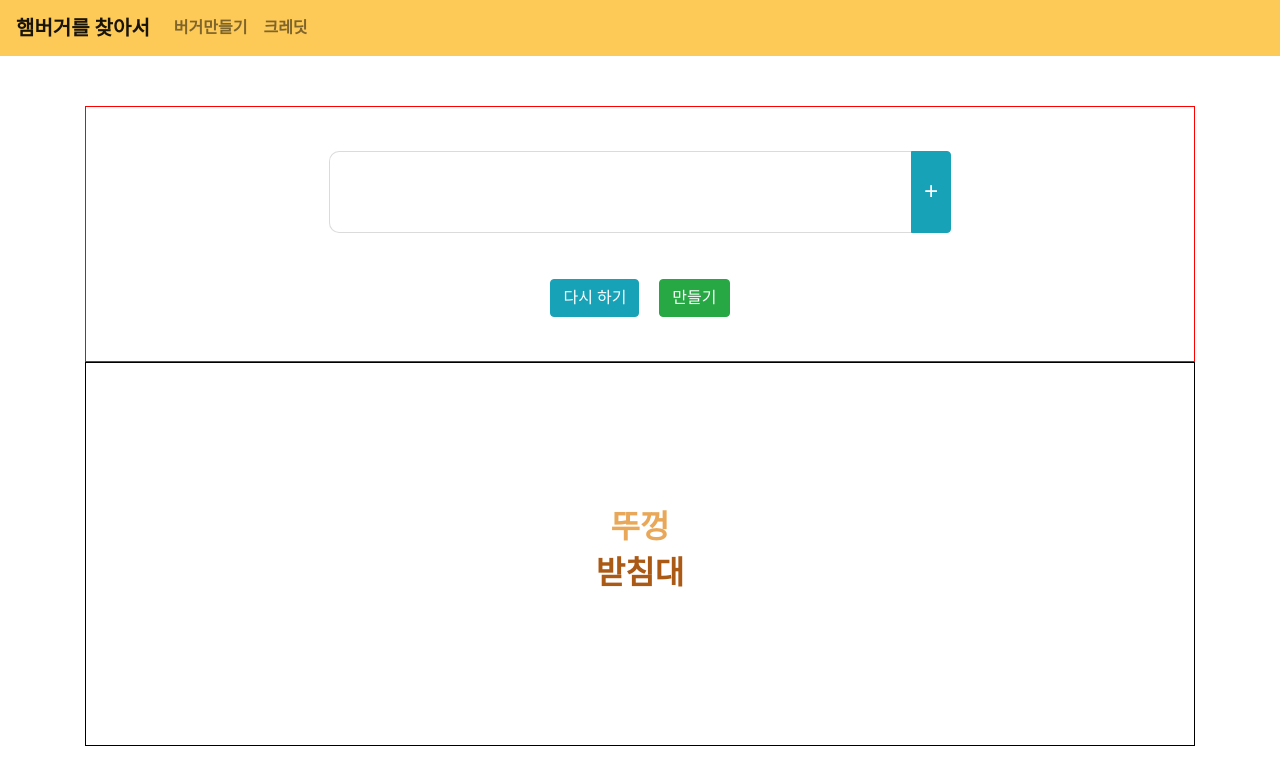
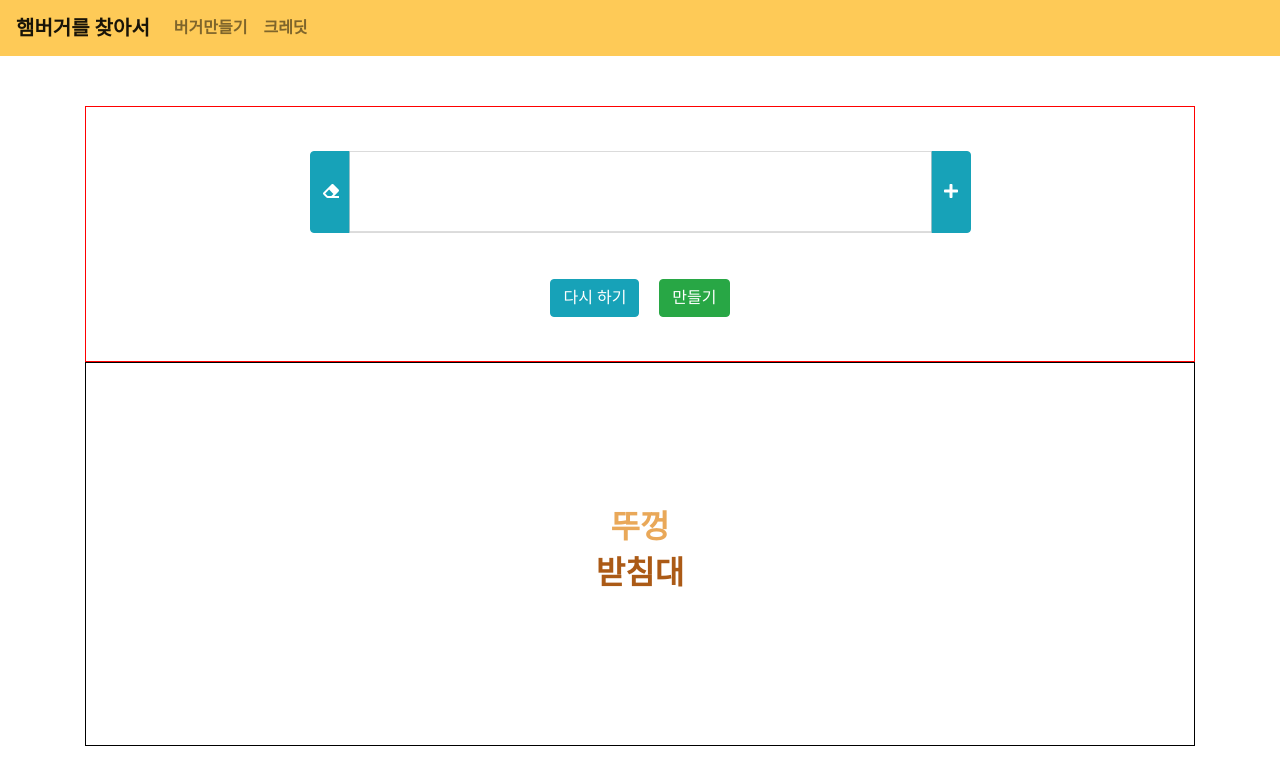
Before and after one commit to babyazalea/burger-finder, a React (Create React App) app: page / in a window 1280 px wide. Shown: the top 784 px of the page. Built offline with nearby package versions, Linux system fonts and the light colour scheme; a web font is replaced by a local one.

Commit message:
added fontawesome & reset button in burger-controller

```diff
--- a/package.json
+++ b/package.json
@@ -3,6 +3,9 @@
   "version": "0.1.0",
   "private": true,
   "dependencies": {
+    "@fortawesome/fontawesome-svg-core": "^1.2.34",
+    "@fortawesome/free-solid-svg-icons": "^5.15.2",
+    "@fortawesome/react-fontawesome": "^0.1.14",
     "@testing-library/jest-dom": "^5.11.9",
     "@testing-library/react": "^11.2.3",
     "@testing-library/user-event": "^12.6.2",
--- a/src/components/Burger/BurgerMaker/BurgerController/BurgerController.js
+++ b/src/components/Burger/BurgerMaker/BurgerController/BurgerController.js
@@ -1,6 +1,8 @@
 import React, { useContext, useRef, useState } from "react";
 import { withRouter } from "react-router-dom";
 import { BurgerContext } from "../../../../context/burger-context";
+
+import { FontAwesomeIcon } from "@fortawesome/react-fontawesome";
 
 import { Button, Container, FormControl, InputGroup } from "react-bootstrap";
 import "./BurgerController.scss";
@@ -15,7 +17,6 @@ const BurgerController = (props) => {
 
   const addingIngredient = (event, text) => {
     burgerContext.addIngredient(event, text);
-    textInput.current.value = "";
   };
 
   const clearingIngredients = () => {
@@ -27,6 +28,16 @@ const BurgerController = (props) => {
     props.history.push("/analyze");
   };
 
+  const resetInput = () => {
+    textInput.current.value = "";
+  };
+
+  const escapeOnInput = (event) => {
+    if (event.key === "Escape") {
+      textInput.current.value = "";
+    }
+  };
+
   return (
     <Container className="burger-controller">
       <form
@@ -35,15 +46,29 @@ const BurgerController = (props) => {
         }}
       >
         <InputGroup className="mb-3">
+          <InputGroup.Prepend>
+            <Button
+              className="reset-button"
+              variant="info"
+              type="button"
+              onClick={resetInput}
+            >
+              <FontAwesomeIcon icon="eraser" />
+            </Button>
+          </InputGroup.Prepend>
           <FormControl
             aria-label="Recipient's username"
             aria-describedby="basic-addon2"
             onChange={handleText}
             ref={textInput}
+            onKeyUp={(event) => {
+              escapeOnInput(event);
+            }}
+            autoFocus
           />
           <InputGroup.Append>
             <Button className="add-button" variant="info" type="submit">
-              <span>+</span>
+              <FontAwesomeIcon icon="plus" />
             </Button>
           </InputGroup.Append>
         </InputGroup>
--- a/src/components/Burger/BurgerMaker/BurgerController/BurgerController.scss
+++ b/src/components/Burger/BurgerMaker/BurgerController/BurgerController.scss
@@ -18,14 +18,15 @@
         text-align: center;
         font-size: 45px;
       }
-      .add-button {
-        span {
-          font-size: 25px;
-          font-weight: bold;
-        }
+      input:focus {
+        box-shadow: inset 0 -1px 0 #ddd;
+      }
+      .reset-button {
+        width: 40px;
       }
     }
   }
+
   .buttons {
     margin-top: 30px;
     button:not(:last-child) {
--- a/src/components/Burger/BurgerMaker/BurgerMaker.js
+++ b/src/components/Burger/BurgerMaker/BurgerMaker.js
@@ -1,4 +1,4 @@
-import React, { useState } from "react";
+import React from "react";
 import { Container } from "react-bootstrap";
 import BurgerText from "./BurgerText/BurgerText";
 import BurgerController from "./BurgerController/BurgerController";
--- a/src/index.js
+++ b/src/index.js
@@ -4,6 +4,11 @@ import "./index.scss";
 import App from "./App";
 import reportWebVitals from "./reportWebVitals";
 import { BrowserRouter } from "react-router-dom";
+
+import { library } from "@fortawesome/fontawesome-svg-core";
+import { faRedo, faPlus, faEraser } from "@fortawesome/free-solid-svg-icons";
+
+library.add(faRedo, faPlus, faEraser);
 
 const app = (
   <React.StrictMode>
```
Also changed, not shown: 1 other file (tests, documents, lock files or other folders).
